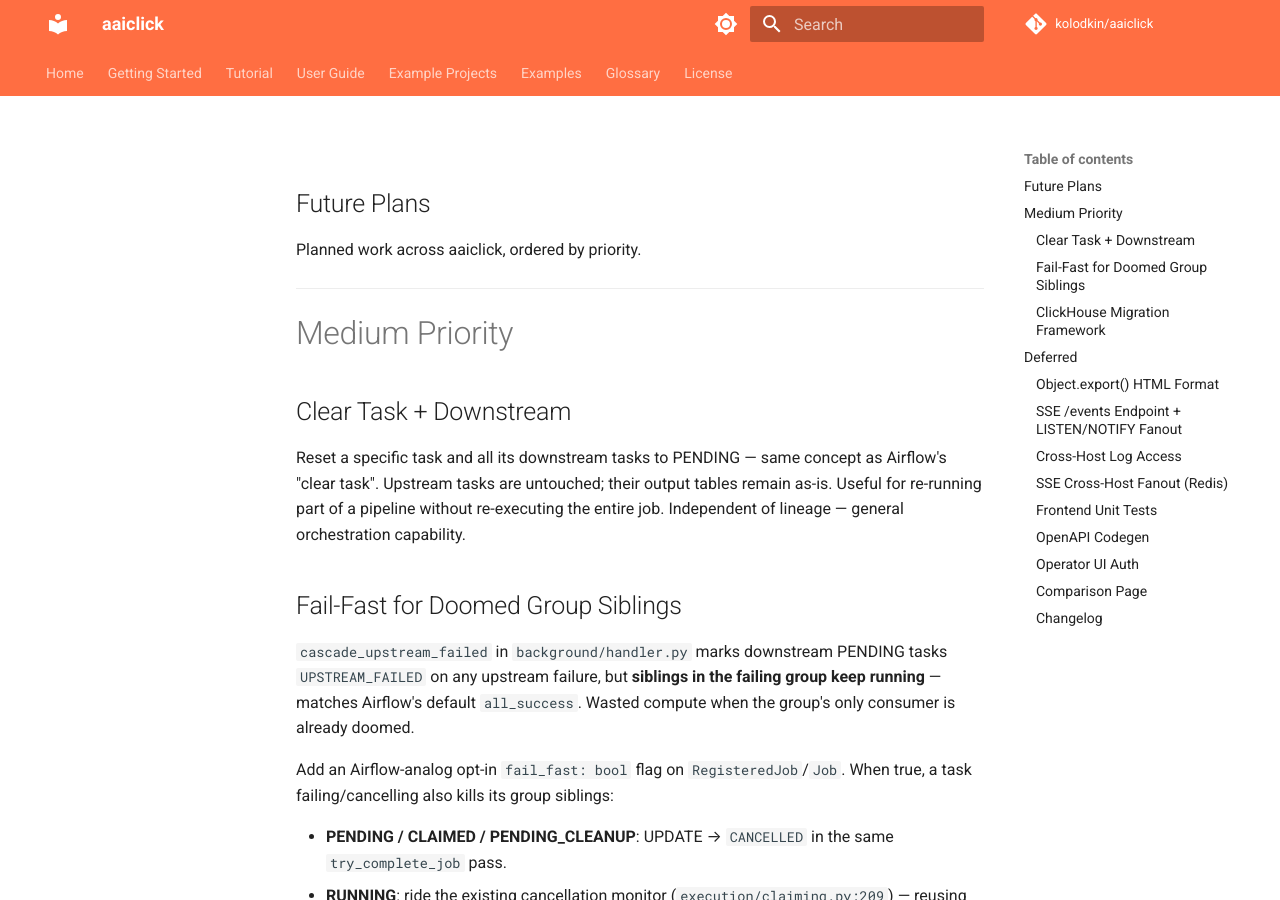
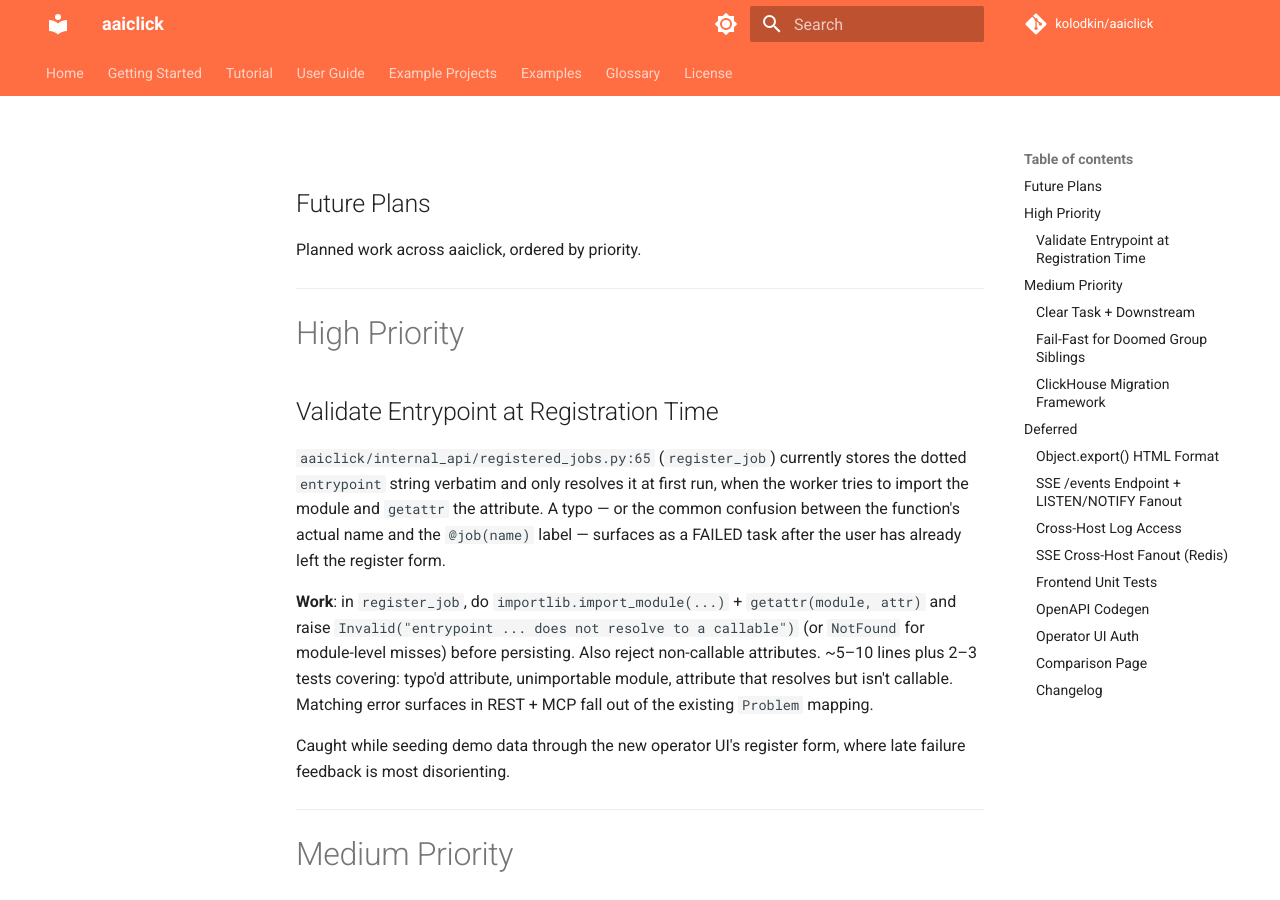
Before and after one commit to kolodkin/aaiclick, an MkDocs documentation site: the page built from docs/future.md, in a window 1280 px wide and 900 px high. Built offline with MkDocs 1.6.1 and Material for MkDocs 9.7.7, drawn with Linux system fonts in a browser that asks for light colours; comment, search, counter and statistics services are not loaded.

Commit message:
docs: add high-pri future item — validate entrypoint at registration
Caught while seeding demo data via the new operator UI's register form:
register_job stores the dotted entrypoint verbatim and only resolves it
at first run, so a typo (or confusing the function name with the
@job(name) label) surfaces as a FAILED task long after the user has
left the form. Resolve at register time with importlib + getattr and
raise Invalid before persisting.

https://claude.ai/code/session_01PmxH3F4nRRebaF3yHLavDz

```diff
--- a/docs/future.md
+++ b/docs/future.md
@@ -2,6 +2,18 @@ Future Plans
 ---
 
 Planned work across aaiclick, ordered by priority.
+
+---
+
+# High Priority
+
+## Validate Entrypoint at Registration Time
+
+`aaiclick/internal_api/registered_jobs.py:65` (`register_job`) currently stores the dotted `entrypoint` string verbatim and only resolves it at first run, when the worker tries to import the module and `getattr` the attribute. A typo — or the common confusion between the function's actual name and the `@job(name)` label — surfaces as a FAILED task after the user has already left the register form.
+
+**Work**: in `register_job`, do `importlib.import_module(...)` + `getattr(module, attr)` and raise `Invalid("entrypoint ... does not resolve to a callable")` (or `NotFound` for module-level misses) before persisting. Also reject non-callable attributes. ~5–10 lines plus 2–3 tests covering: typo'd attribute, unimportable module, attribute that resolves but isn't callable. Matching error surfaces in REST + MCP fall out of the existing `Problem` mapping.
+
+Caught while seeding demo data through the new operator UI's register form, where late failure feedback is most disorienting.
 
 ---
 
```
